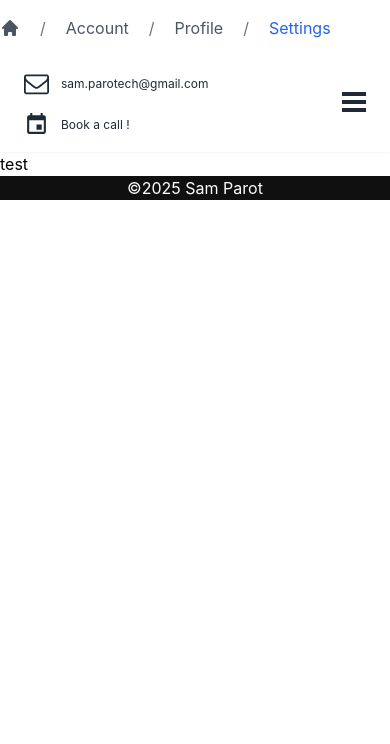
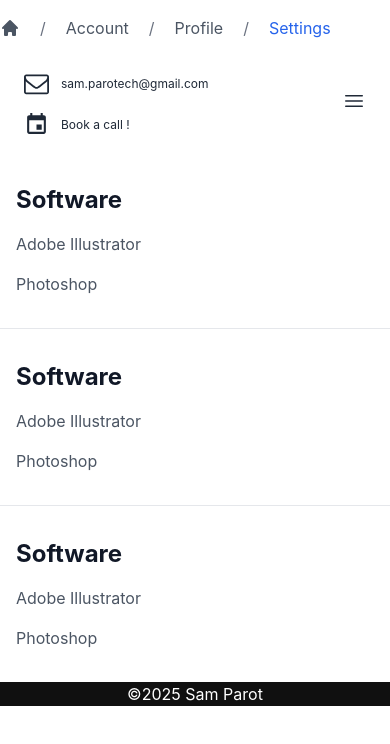
Before and after one commit to hanihoumimid/sam_portfolio, a React (Create React App) app: page /sam_portfolio/project in a window 390 px wide. Shown: the top 744 px of the page. Built offline with nearby package versions, Linux system fonts and the light colour scheme.

Commit message:
hamburger menu

```diff
--- a/src/Components/Header.js
+++ b/src/Components/Header.js
@@ -1,10 +1,13 @@
 import { Link } from 'react-router-dom';
+import { useState } from 'react';
 
 function Header() {
+  const [isMenuOpen, setIsMenuOpen] = useState(false);
+
   return (
     <header className="z-30 flex items-center w-full h-24 sm:h-32 bg-white dark:bg-gray-900 shadow-sm">
       <div className="container flex items-center justify-between px-6 mx-auto">
-        {/* Groupe Email + Book a call */}
+        {/* Groupe Email + Book a call (gauche) */}
         <div className="flex flex-col sm:flex-row gap-4 sm:gap-6">
           {/* Email */}
           <a
@@ -43,7 +46,8 @@ function Header() {
 
         {/* Navigation */}
         <div className="flex items-center">
-          <nav className="items-center hidden text-lg text-gray-800 dark:text-gray-300 font-sen lg:flex">
+          {/* Menu desktop */}
+          <nav className="hidden sm:flex items-center text-lg text-gray-800 dark:text-gray-300 font-sen">
             <Link to="/" className="relative px-6 py-2 group">
               Home
               <span className="absolute bottom-1 left-6 right-6 h-0.5 bg-blue-500 origin-left transform scale-x-0 transition-transform duration-300 group-hover:scale-x-100"></span>
@@ -61,11 +65,81 @@ function Header() {
               <span className="absolute bottom-1 left-6 right-6 h-0.5 bg-blue-500 origin-left transform scale-x-0 transition-transform duration-300 group-hover:scale-x-100"></span>
             </Link>
           </nav>
-          <button className="flex flex-col ml-4 lg:hidden">
-            <span className="w-6 h-1 mb-1 bg-gray-800 dark:bg-white"></span>
-            <span className="w-6 h-1 mb-1 bg-gray-800 dark:bg-white"></span>
-            <span className="w-6 h-1 mb-1 bg-gray-800 dark:bg-white"></span>
-          </button>
+
+          {/* Menu hamburger (droite) */}
+          <div className="sm:hidden ml-4">
+            <button
+              onClick={() => setIsMenuOpen(!isMenuOpen)}
+              className="text-gray-800 dark:text-gray-300 hover:text-blue-500 focus:outline-none"
+            >
+              <span className="sr-only">Open menu</span>
+              <svg
+                className={`h-6 w-6 ${isMenuOpen ? 'hidden' : 'block'}`}
+                fill="none"
+                stroke="currentColor"
+                viewBox="0 0 24 24"
+                strokeWidth="1.5"
+              >
+                <path strokeLinecap="round" strokeLinejoin="round" d="M3.75 6.75h16.5M3.75 12h16.5m-16.5 5.25h16.5" />
+              </svg>
+              <svg
+                className={`h-6 w-6 ${isMenuOpen ? 'block' : 'hidden'}`}
+                fill="none"
+                stroke="currentColor"
+                viewBox="0 0 24 24"
+                strokeWidth="1.5"
+              >
+                <path strokeLinecap="round" strokeLinejoin="round" d="M6 18L18 6M6 6l12 12" />
+              </svg>
+            </button>
+          </div>
+        </div>
+
+   {/* Menu mobile (droite) */}
+   <div className={`fixed inset-0 z-40 ${isMenuOpen ? 'block' : 'hidden'} sm:hidden`}>
+          {/* Overlay */}
+          <div
+            className="fixed inset-0 bg-black/50 transition-opacity"
+            onClick={() => setIsMenuOpen(false)}
+          />
+
+          {/* Panneau du menu - Modifié ici */}
+          <div
+            className={`fixed top-0 right-0 h-full bg-white dark:bg-gray-900 shadow-lg transform transition-transform duration-300 ease-in-out ${
+              isMenuOpen ? 'translate-x-0' : 'translate-x-full'
+            } w-auto min-w-fit max-w-full`}
+          >
+            <nav className="flex flex-col p-4 mt-24 min-w-[200px]">
+              <Link
+                to="/"
+                className="py-3 px-6 text-left text-white hover:bg-gray-100 dark:hover:bg-gray-800 whitespace-nowrap"
+                onClick={() => setIsMenuOpen(false)}
+              >
+                Home
+              </Link>
+              <Link
+                to="/about"
+                className="py-3 px-6 text-left text-white hover:bg-gray-100 dark:hover:bg-gray-800 whitespace-nowrap"
+                onClick={() => setIsMenuOpen(false)}
+              >
+                About me
+              </Link>
+              <Link
+                to="/resume"
+                className="py-3 px-6 text-left text-white hover:bg-gray-100 dark:hover:bg-gray-800 whitespace-nowrap"
+                onClick={() => setIsMenuOpen(false)}
+              >
+                Resume
+              </Link>
+              <Link
+                to="/project"
+                className="py-3 px-6 text-left text-white hover:bg-gray-100 dark:hover:bg-gray-800 whitespace-nowrap"
+                onClick={() => setIsMenuOpen(false)}
+              >
+                Project
+              </Link>
+            </nav>
+          </div>
         </div>
       </div>
     </header>
--- a/src/Pages/Home.js
+++ b/src/Pages/Home.js
@@ -1,5 +1,5 @@
 import React from 'react';
-import profilePhoto from '../assets/sam_pp.webp'; // Chemin vers votre photo
+import profilePhoto from '../assets/sam_pp.webp';
 
 const Home = () => {
   return (
@@ -15,8 +15,6 @@ const Home = () => {
           <path fill="#FFDBB9" d="M44.7,-76.4C58.8,-69.2,71.8,-59.1,79.6,-45.8C87.4,-32.6,90,-16.3,88.5,-0.9C87,14.6,81.4,29.2,74.1,43.2C66.7,57.2,57.6,70.6,45,78.1C32.4,85.6,16.2,87.1,0.7,85.9C-14.8,84.7,-29.6,80.9,-43.9,74.4C-58.3,67.9,-72,58.7,-79.8,45.9C-87.7,33,-89.5,16.5,-88.9,0.3C-88.4,-15.9,-85.4,-31.7,-78.1,-45.4C-70.8,-59.1,-59.1,-70.6,-45.3,-77.9C-31.6,-85.3,-15.8,-88.5,-0.3,-88.1C15.3,-87.6,30.5,-83.5,44.7,-76.4Z" transform="translate(100 100)"></path>
         </svg>
       </div>
-
-
 
       {/* Contenu principal */}
       <div className="relative z-20 flex items-center h-[calc(100vh-8rem)]">
--- a/src/Pages/Project.js
+++ b/src/Pages/Project.js
@@ -3,12 +3,49 @@ import { useParams } from "react-router-dom";
 
 import Card from '../Components/Card.js';
 
-function Project() {
+// function Project() {
   // const { id } = useParams(); // Récupère l'ID depuis l'URL (/project/1)
 
-  return (
-    <p>test</p>
-  );
-}
+  const Project = () => {
+    // Tableau des sections (peut être dynamique)
+    const sections = [
+      {
+        title: "Section 1",
+        content: "Contenu de la première section..."
+      },
+      {
+        title: "Section 2",
+        content: "Contenu de la deuxième section..."
+      },
+      {
+        title: "Section 3",
+        content: "Contenu de la troisième section..."
+      }
+    ];
 
-export default Project;
+    return (
+      <div className="bg-white w-full">
+        {sections.map((section, index) => (
+          <div key={index}>
+            {/* Section */}
+            <div className="w-full py-8 md:py-12">
+              <div className="mx-auto px-4 md:px-6 max-w-7xl">
+                <h2 className="text-2xl font-bold text-gray-900">
+                  Software
+                </h2>
+                <p className="mt-4 text-gray-600">Adobe Illustrator</p>
+                <p className="mt-4 text-gray-600">Photoshop</p>
+              </div>
+            </div>
+
+            {/* Divider (sauf après la dernière section) */}
+            {index < sections.length - 1 && (
+              <div className="border-t border-gray-200 w-full"></div>
+            )}
+          </div>
+        ))}
+      </div>
+    );
+  };
+
+  export default Project;
```
